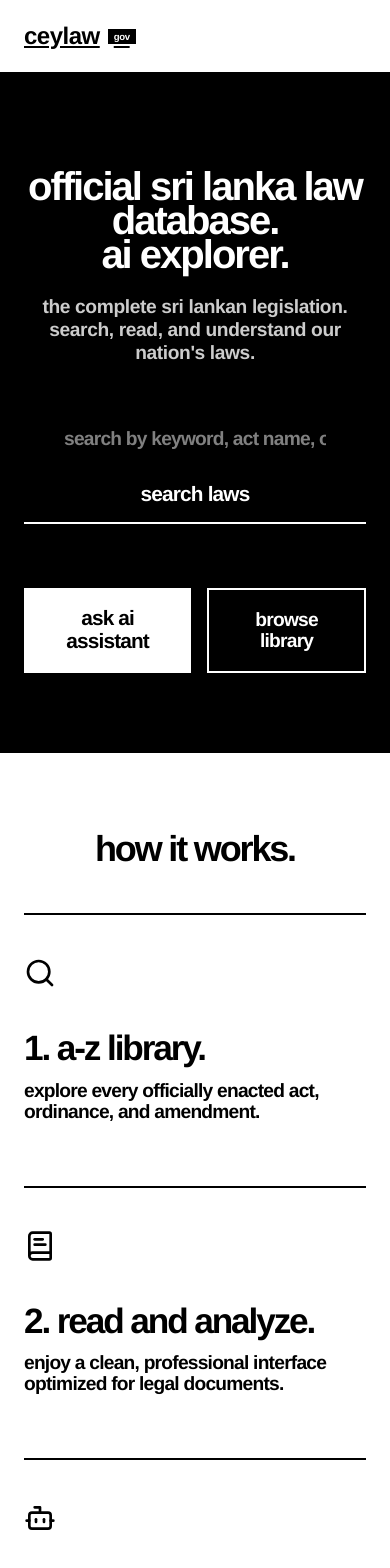
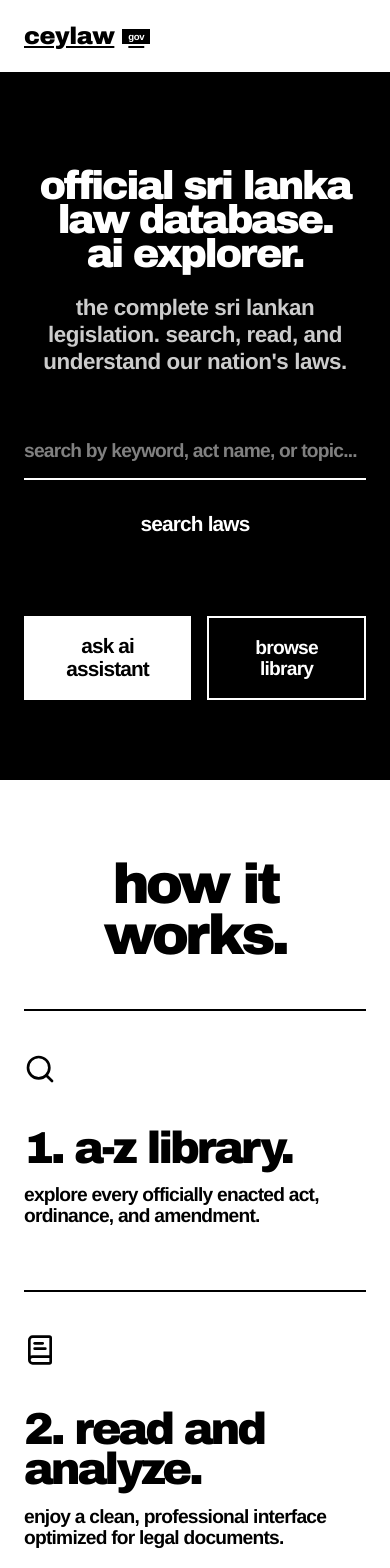
Before and after one commit to zakisheriff/CeyLaw, a Next.js app: page / in a window 390 px wide. Shown: the top 1568 px of the page. Built offline with nearby package versions, Linux system fonts and the light colour scheme.

Commit message:
style: extreme bold typography matching Ministry of Brands

```diff
--- a/app/globals.css
+++ b/app/globals.css
@@ -11,7 +11,7 @@
   --color-warning: #000000;
   --color-danger: #000000;
 
-  --font-heading: 'Helvetica Neue', Helvetica, Arial, sans-serif;
+  --font-heading: 'Arial Black', 'Helvetica Neue', Helvetica, Arial, sans-serif;
   --font-body: 'Helvetica Neue', Helvetica, Arial, sans-serif;
 
   --radius-sm: 0px;
@@ -60,7 +60,8 @@ h1, h2, h3, h4, h5, h6 {
   margin-bottom: 1rem;
   line-height: 0.9;
   font-weight: 900;
-  letter-spacing: -0.06em;
+  letter-spacing: -0.07em;
+  font-family: var(--font-heading);
 }
 
 a {
--- a/app/page.module.css
+++ b/app/page.module.css
@@ -19,16 +19,16 @@
 }
 
 .heroTitle {
-  font-size: clamp(3rem, 8vw, 6rem);
+  font-size: clamp(4rem, 10vw, 8rem);
   color: var(--color-surface);
   margin-bottom: 1.5rem;
   line-height: 0.85;
-  letter-spacing: -0.05em;
+  letter-spacing: -0.06em;
   font-weight: 900;
 }
 
 .heroSubtitle {
-  font-size: clamp(1.2rem, 2vw, 1.5rem);
+  font-size: clamp(1.4rem, 2.5vw, 1.8rem);
   color: #cccccc;
   margin-bottom: 3rem;
   line-height: 1.2;
@@ -115,7 +115,7 @@
 
 /* Sections Common */
 .sectionTitle {
-  font-size: 2.25rem;
+  font-size: 3.5rem;
   margin-bottom: 3rem;
   text-align: center;
 }
@@ -167,7 +167,7 @@
 }
 
 .featureCard h3 {
-  font-size: 2.2rem;
+  font-size: 2.8rem;
   margin-bottom: 1rem;
   color: var(--color-primary);
 }
@@ -330,8 +330,17 @@
   }
   .searchBox {
     flex-direction: column;
+    align-items: stretch;
+    border-bottom: none;
+  }
+  .searchInput {
+    border-bottom: 2px solid var(--color-surface) !important;
+    margin-bottom: 1rem;
+    width: 100%;
   }
   .searchButton {
-    padding: 1rem 2rem;
+    padding: 1rem;
+    width: 100%;
+    text-align: center;
   }
 }
```
